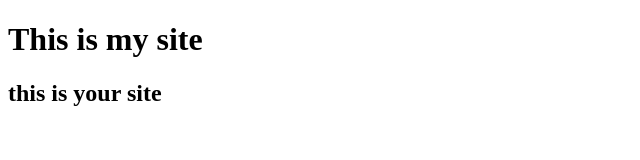
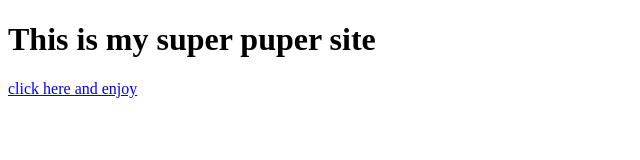
Before and after one commit to boka42/boka42, a plain HTML site: page index.html in a window 1280 px wide. Shown: the whole page, without its empty margins (0-640 px from the left). Drawn offline with Linux system fonts and the light colour scheme.

Commit message:
with link

```diff
--- a/index.html
+++ b/index.html
@@ -4,7 +4,8 @@
 	<title>This is my site</title>
 </head>
 <body>
-<h1>This is my site</h1>
-<h2>this is your site</h2>
+<h1>This is my super puper site</h1>
+<a href="http://www.kinolumiere.com/">click here and enjoy</a>
+
 </body>
 </html>
```
